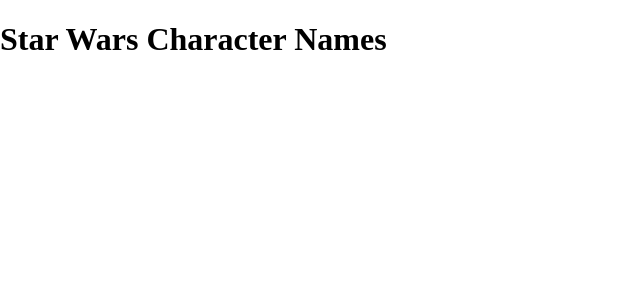
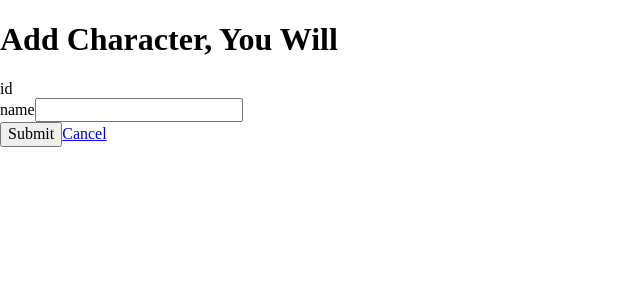
Before and after one commit to tripott/five-n-one-winter-18, a React (Create React App) app in the folder app/: page /starwars/new in a window 1280 px wide. Shown: the top 300 px of the page, without its empty margins (0-640 px from the left). Built offline with nearby package versions, Linux system fonts and the light colour scheme; no server answers.

Commit message:
add starwars form

```diff
--- a/app/src/App.js
+++ b/app/src/App.js
@@ -2,6 +2,7 @@
 import { BrowserRouter, Route, Link, Switch } from 'react-router-dom'
 import Colors from './pages/colors'
 import StarWars from './pages/starwars'
+import StarWarsForm from './pages/starwars/form'
 import BuzzWords from './pages/buzzwords'
 import ColorForm from './pages/colors/form'
 import BuzzWordForm from './pages/buzzwords/form'
@@ -49,7 +50,14 @@
           <Route exact path="/" component={Menu} />
           <Route exact path="/colors" component={Colors} />
           <Route path="/colors/new" component={ColorForm} />
-          <Route path="/starwars" component={StarWars} />
+          <Route exact path="/starwars" component={StarWars} />
+          <Route
+            path="/starwars/new"
+            render={props => (
+              <StarWarsForm {...props} formTitle="Add Character, You Will" />
+            )}
+          />
+
           <Route exact path="/buzzwords" component={BuzzWords} />
           <Route
             path="/buzzwords/new"
--- a/app/src/action-creators/starwars.js
+++ b/app/src/action-creators/starwars.js
@@ -1,10 +1,43 @@
 import fetch from 'isomorphic-fetch'
-import { SET_STARWARS } from '../constants'
+import {
+  SET_STARWARS,
+  CHG_STARWARS_CHARACTER,
+  CLEAR_STARWARS_FORMDATA
+} from '../constants'
 
-export default async (dispatch, setState) => {
-  const characters = await fetch('http://localhost:5000/starwars').then(res =>
-    res.json()
-  )
+const url = 'http://localhost:5000/starwars'
+
+export const setStarWarsCharacters = async (dispatch, setState) => {
+  const characters = await fetch(url).then(res => res.json())
 
   dispatch({ type: SET_STARWARS, payload: characters })
 }
+
+export const chgStarWarsCharacter = (field, value) => (dispatch, setState) => {
+  dispatch({ type: CHG_STARWARS_CHARACTER, payload: { [field]: value } })
+}
+
+export const addStarWarsCharacter = (character, history) => async (
+  dispatch,
+  getState
+) => {
+  const method = 'POST'
+  const headers = { 'Content-Type': 'application/json' }
+  const body = JSON.stringify(character)
+
+  const result = await fetch(url, { method, headers, body })
+    .then(res => res.json())
+    .catch(err =>
+      console.log('Problem with addStarWarsCharacter action creator', err)
+    )
+
+  // result => {"ok": true}
+
+  if (result.ok) {
+    dispatch({ type: CLEAR_STARWARS_FORMDATA })
+    dispatch(setStarWarsCharacters)
+    history.push('/starwars')
+  } else {
+    console.log('Problem with addStarWarsCharacter action creator')
+  }
+}
--- a/app/src/constants.js
+++ b/app/src/constants.js
@@ -10,3 +10,5 @@
 export const CHG_CURRENT_COOKIE = 'CHG_CURRENT_COOKIE'
 export const CHG_CURRENT_VIEW_EDIT_COLOR = 'CHG_CURRENT_VIEW_EDIT_COLOR'
 export const RESET_NEW_COLOR_FORM = 'RESET_NEW_COLOR_FORM'
+export const CHG_STARWARS_CHARACTER = 'CHG_STARWARS_CHARACTER'
+export const CLEAR_STARWARS_FORMDATA = 'CLEAR_STARWARS_FORMDATA'
--- a/app/src/index.js
+++ b/app/src/index.js
@@ -3,7 +3,7 @@
 import { Provider } from 'react-redux'
 import store from './store'
 import { setColors } from './action-creators/colors'
-import setStarWarsCharacters from './action-creators/starwars'
+import { setStarWarsCharacters } from './action-creators/starwars'
 import { setBuzzwords } from './action-creators/buzzwords'
 import { setCookies } from './action-creators/cookies'
 import App from './App'
--- /dev/null
+++ b/app/src/pages/starwars/form.js
@@ -0,0 +1,44 @@
+import React from 'react'
+import Form from '../../components/form'
+import { connect } from 'react-redux'
+import {
+  addStarWarsCharacter,
+  chgStarWarsCharacter
+} from '../../action-creators/starwars'
+const StarWarsForm = props => {
+  console.log('StarWarsForm props', props)
+
+  return (
+    <div>
+      <h1>{props.formTitle}</h1>
+      <Form
+        cancelUrl="/starwars"
+        onChange={props.onChange}
+        onSubmit={e =>
+          props.onSubmit(props.currentStarWarsCharacter, props.history)
+        }
+        {...props.currentStarWarsCharacter}
+      />
+    </div>
+  )
+}
+
+function mapStateToProps(state) {
+  return {
+    currentStarWarsCharacter: state.currentStarWarsCharacter
+  }
+}
+
+function mapActionsToProps(dispatch) {
+  return {
+    onChange: (field, value) => dispatch(chgStarWarsCharacter(field, value)),
+    onSubmit: (character, history) => e => {
+      e.preventDefault()
+      dispatch(addStarWarsCharacter(character, history))
+    }
+  }
+}
+
+const connector = connect(mapStateToProps, mapActionsToProps)
+
+export default connector(StarWarsForm)
--- a/app/src/pages/starwars/index.js
+++ b/app/src/pages/starwars/index.js
@@ -1,6 +1,7 @@
 import React from 'react'
 import { connect } from 'react-redux'
 import { map } from 'ramda'
+import { Link } from 'react-router-dom'
 
 function li(c) {
   return (
@@ -14,13 +15,13 @@
   return (
     <div>
       <h1>Star Wars Character Names</h1>
+      <Link to="/starwars/new">Add Character</Link>
       <ul>{map(li, props.starwars)}</ul>
     </div>
   )
 }
 
 function mapStateToProps(state) {
-  console.log('...and the state is....', state)
   return { starwars: state.starWarsCharacters }
 }
 
--- a/app/src/reducers/starwars.js
+++ b/app/src/reducers/starwars.js
@@ -1,4 +1,9 @@
-import { SET_STARWARS } from '../constants'
+import {
+  SET_STARWARS,
+  CHG_STARWARS_CHARACTER,
+  CLEAR_STARWARS_FORMDATA
+} from '../constants'
+import { merge } from 'ramda'
 
 export const starWarsCharacters = (state = [], action) => {
   switch (action.type) {
@@ -8,3 +13,14 @@
       return state
   }
 }
+
+export const currentStarWarsCharacter = (state = {}, action) => {
+  switch (action.type) {
+    case CHG_STARWARS_CHARACTER:
+      return merge(state, action.payload)
+    case CLEAR_STARWARS_FORMDATA:
+      return {}
+    default:
+      return state
+  }
+}
```
Also changed, not shown: app/src/store.js (+10 -6 lines), 1 other file (tests, documents, lock files or other folders).
